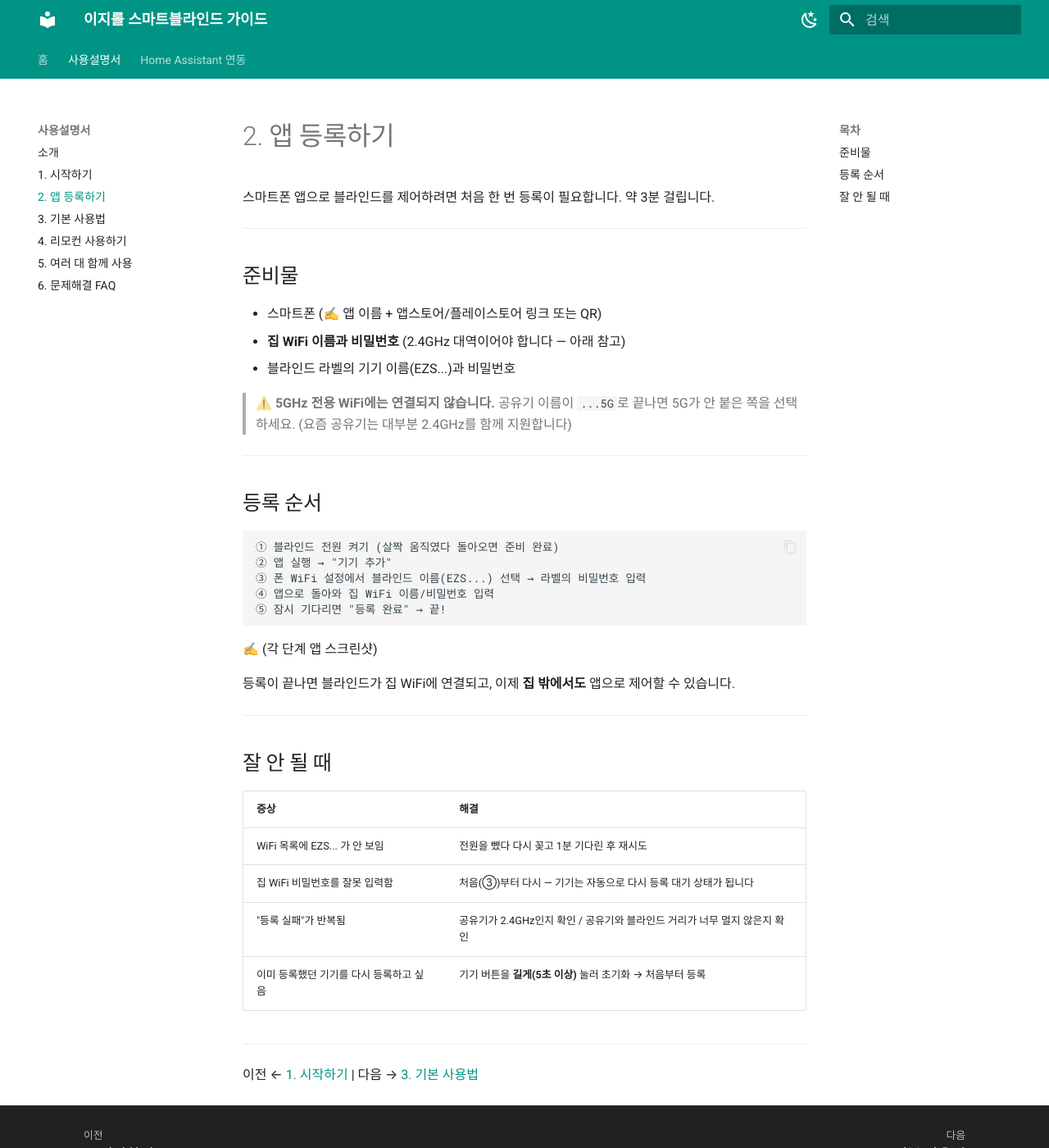
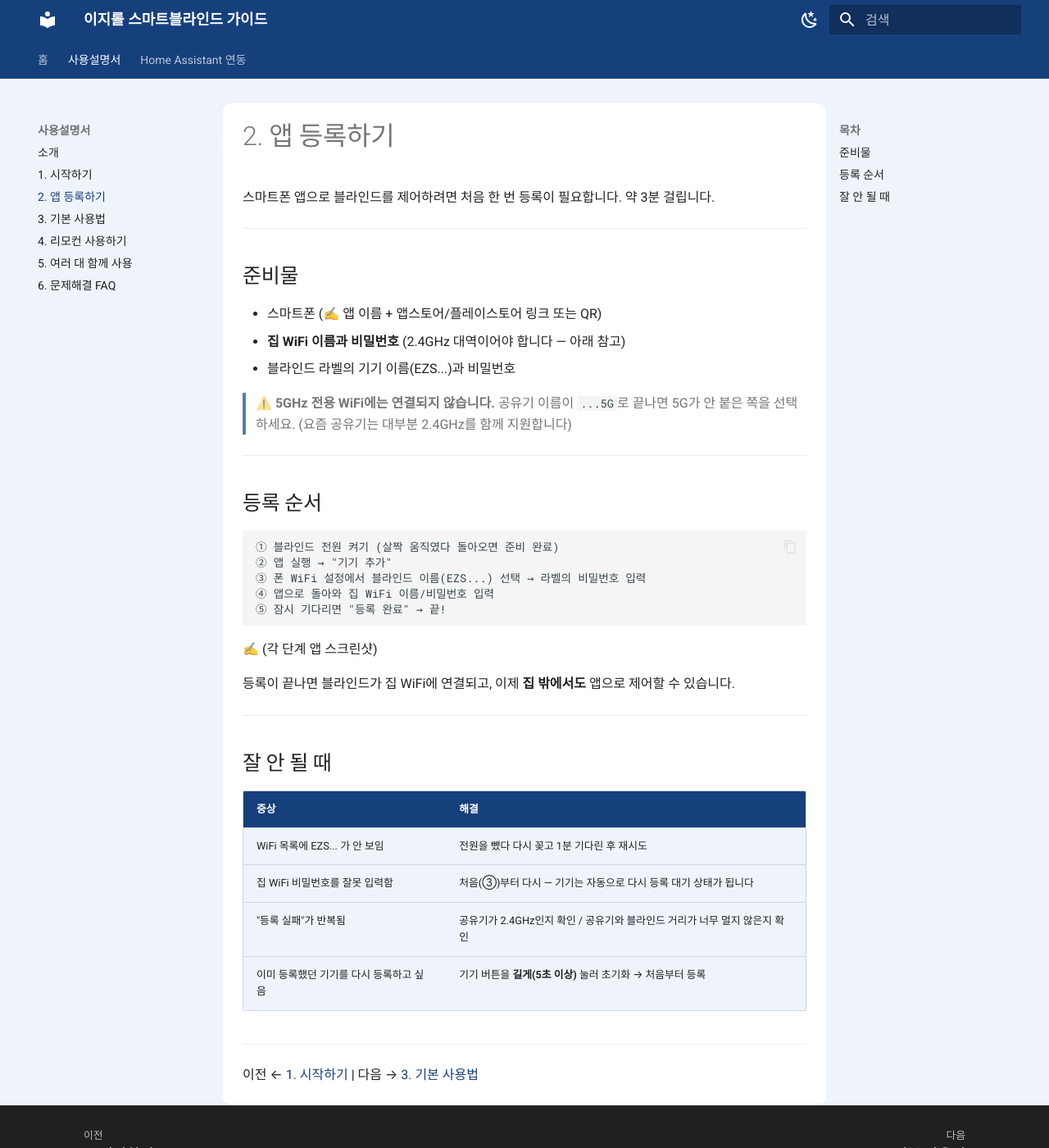
Before and after one commit to easyroll/easyroll.github.io, an MkDocs documentation site: the page built from docs/easyroll/02_앱_등록하기.md, in a window 1280 px wide and 1400 px high. Shown: the whole window at 82% size. Built offline with MkDocs 1.6.1 and Material for MkDocs 9.7.7, drawn with Linux system fonts in a browser that asks for light colours.

Commit message:
theme: easyroll 앱 팔레트(네이비/연하늘) 적용 — 기기 웹페이지와 톤 통일
Co-Authored-By: Claude Fable 5 <noreply@anthropic.com>

```diff
--- /dev/null
+++ b/docs/stylesheets/extra.css
@@ -0,0 +1,32 @@
+/* easyroll 앱 팔레트 — 기기 웹페이지(/limitsetup)와 동일한 톤
+ * 네이비 #16407c / 연하늘 #cfdeed / 슬레이트 #5b7da3 / 흰 카드
+ * (App 이미지: 상_하단 설정페이지 이미지.jpg 기준, 2026-06-11) */
+
+:root {
+  --md-primary-fg-color:        #16407c;  /* 헤더/탭/링크 — 네이비 */
+  --md-primary-fg-color--light: #5b7da3;  /* 슬레이트 블루 */
+  --md-primary-fg-color--dark:  #0e2c58;  /* 더 진한 네이비 */
+  --md-accent-fg-color:         #5b7da3;  /* 호버/포커스 — 슬레이트 */
+}
+
+/* 라이트 모드: 아주 연한 하늘색 배경 + 본문은 흰 카드 느낌 */
+[data-md-color-scheme="default"] {
+  --md-default-bg-color: #eef4fa;
+}
+[data-md-color-scheme="default"] .md-content {
+  background: #ffffff;
+  border-radius: 10px;
+}
+
+/* 표 머리글을 네이비로 — 명령어 표 가독성 */
+[data-md-color-scheme="default"] .md-typeset table:not([class]) th {
+  background: #16407c;
+  color: #ffffff;
+}
+
+/* 인용/팁 박스 테두리도 같은 계열 */
+[data-md-color-scheme="default"] .md-typeset blockquote {
+  border-left-color: #5b7da3;
+}
+
+/* 다크 모드에서도 헤더는 네이비 유지 (변수는 :root에서 공통 적용) */
--- a/mkdocs.yml
+++ b/mkdocs.yml
@@ -7,15 +7,16 @@ theme:
   name: material
   language: ko
   palette:
+    # [#20260611] easyroll 앱 팔레트(네이비/연하늘)로 변경 — 색상값은 docs/stylesheets/extra.css
     - scheme: default
-      primary: teal
-      accent: teal
+      primary: custom
+      accent: custom
       toggle:
         icon: material/weather-night
         name: 다크 모드
     - scheme: slate
-      primary: teal
-      accent: teal
+      primary: custom
+      accent: custom
       toggle:
         icon: material/weather-sunny
         name: 라이트 모드
@@ -44,6 +45,9 @@ nav:
       - 4. 고급 명령어: ha/04_고급_명령어.md
       - 5. 문제해결: ha/05_문제해결.md
 
+extra_css:
+  - stylesheets/extra.css   # [#20260611] easyroll 앱 팔레트 (네이비 #16407c / 연하늘)
+
 markdown_extensions:
   - admonition            # 팁/주의 박스
   - tables
```
